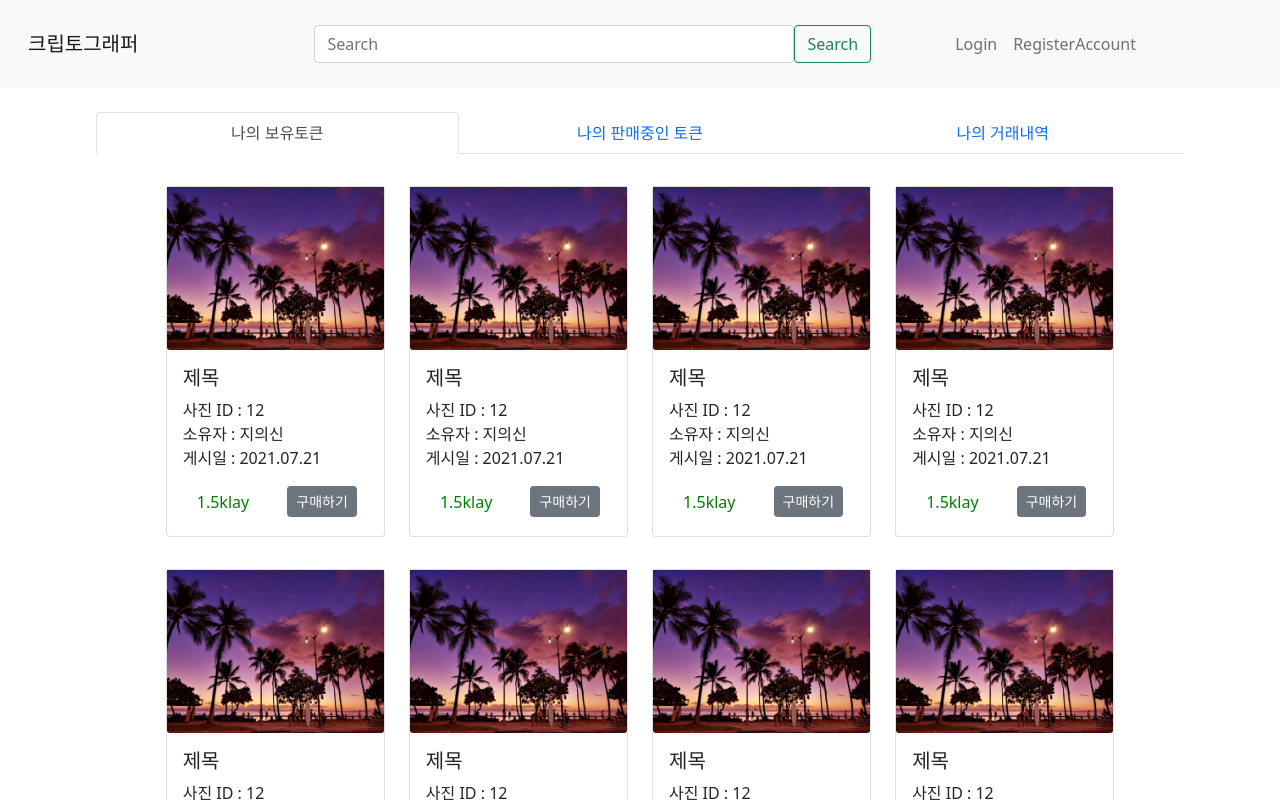
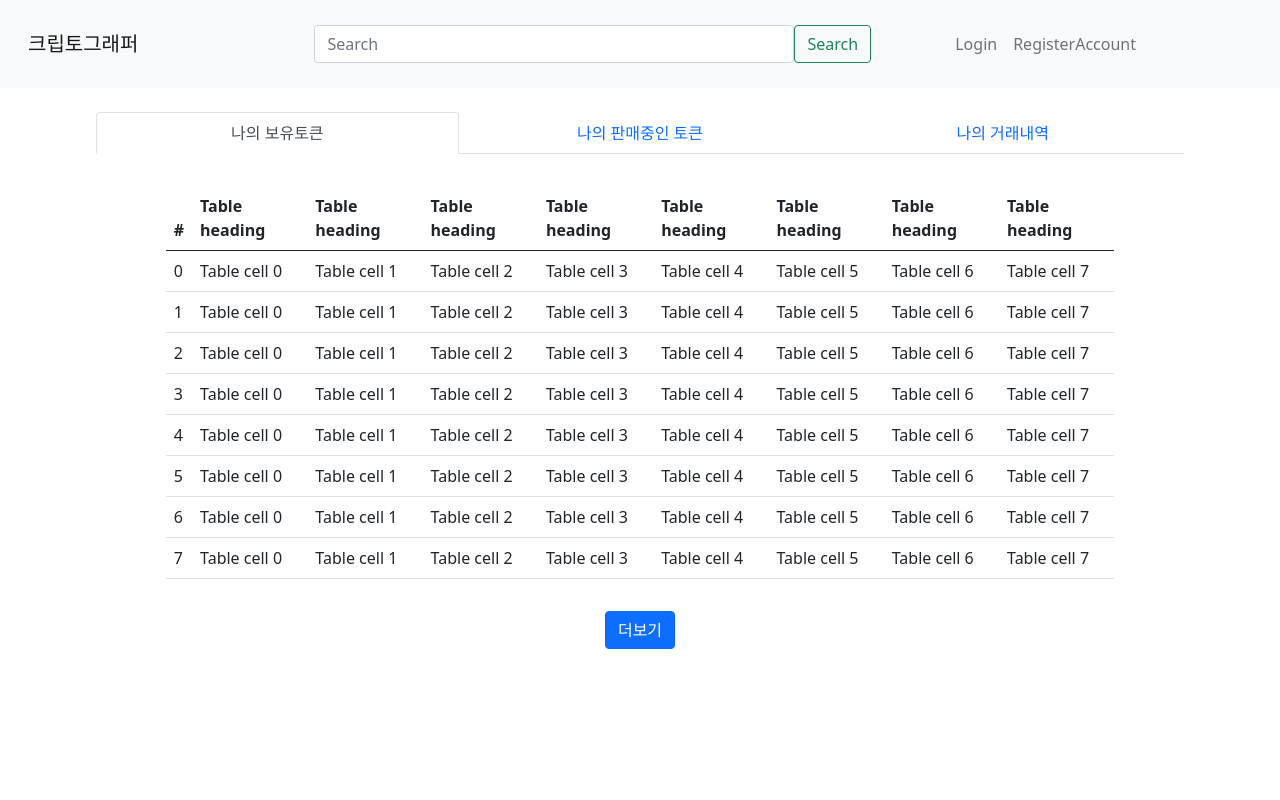
Before and after one commit to ddl06024/X_TWICE_FrontEnd, a React app: page / in a window 1280 px wide. Shown: the top 800 px of the page. Built offline with nearby package versions, Linux system fonts and the light colour scheme.

Commit message:
히스토리 보기 수정

```diff
--- a/src/App.tsx
+++ b/src/App.tsx
@@ -22,7 +22,7 @@ const App: React.FC<{}> = () => {
       <Header />
       <Tabs/>
       <Container>
-        <GridLayoutBuycopy />
+        <TransactionTable />
       </Container>
     </div>
   );
--- a/src/components/TransactionTable.tsx
+++ b/src/components/TransactionTable.tsx
@@ -1,8 +1,14 @@
-import React from "react";
-import {  Table } from "react-bootstrap";
+import React, {useState} from "react";
+import {  Button, Table } from "react-bootstrap";
 //d
 const TransactionTable: React.FC<{}> = () => {
+  const [Transactions, setTransactions] = useState(8);
+  const loadMoreTransactions = () => {
+    setTransactions(Transactions+8);
+  }
     return (
+      <div style={{width: '100%', margin:'2rem auto'}}>
+        <div style={{width: '85%', margin: '1rem auto'}}>
       <Table responsive>
         <thead>
           <tr>
@@ -13,26 +19,21 @@ const TransactionTable: React.FC<{}> = () => {
           </tr>
         </thead>
         <tbody>
-          <tr>
-            <td>1</td>
-            {Array.from({ length: 8 }).map((_, index) => (
+        {Array.from({ length: Transactions }).map((_, index) => (
+              <tr key={index}>
+                <td key={index}>{index}</td>
+                {Array.from({ length: 8 }).map((_, index) => (
               <td key={index}>Table cell {index}</td>
+              ))}
+              </tr>
             ))}
-          </tr>
-          <tr>
-            <td>2</td>
-            {Array.from({ length: 8 }).map((_, index) => (
-              <td key={index}>Table cell {index}</td>
-            ))}
-          </tr>
-          <tr>
-            <td>3</td>
-            {Array.from({ length: 8 }).map((_, index) => (
-              <td key={index}>Table cell {index}</td>
-            ))}
-          </tr>
         </tbody>
       </Table>
+      </div>
+      <div style={{display:'flex', justifyContent:'center'}}>
+      <Button onClick={loadMoreTransactions}>더보기</Button>
+      </div>
+      </div>
     );
 };
 
```
